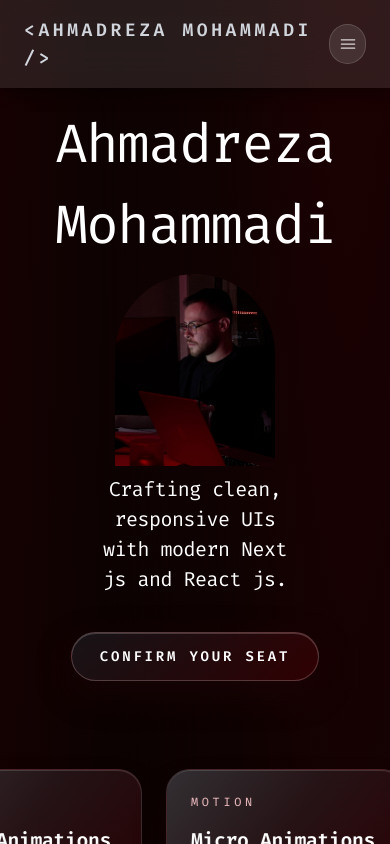
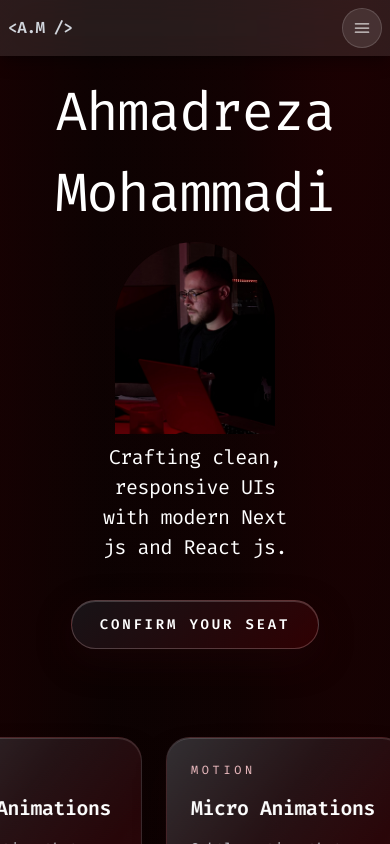
Before and after one commit to Ahmadreza-Mohammadi/my-portfolio, a React (Vite) app: page / in a window 390 px wide. Shown: the top 844 px of the page. Built offline with nearby package versions, Linux system fonts and the light colour scheme.

Commit message:
Refactor Navbar component for improved responsiveness and styling. Adjust layout, text sizes, and button dimensions for better mobile compatibility.

```diff
--- a/src/components/layout/Navbar.jsx
+++ b/src/components/layout/Navbar.jsx
@@ -132,9 +132,16 @@ function Navbar() {
 
   return (
     <nav className="sticky top-0 z-50 flex justify-center">
-      <div className="relative flex w-full items-center justify-between  bg-white/10 px-6 py-4 text-gray-300 shadow-lg shadow-black/30 backdrop-blur-xl md:px-8">
-        <Link to="/about" className="text-lg font-semibold uppercase tracking-[0.2em] text-gray-300">
-          &lt;Ahmadreza Mohammadi /&gt;
+      <div className="relative flex w-full items-center justify-between gap-2 bg-white/10 px-2 py-2 text-gray-300 shadow-lg shadow-black/30 backdrop-blur-xl sm:px-4 sm:py-3 md:px-6 md:py-4 lg:px-8">
+        <Link
+          to="/about"
+          className="text-[16px] sm:text-sm md:text-lg font-semibold uppercase tracking-tight sm:tracking-[0.2em] text-gray-300 whitespace-nowrap overflow-hidden text-ellipsis shrink min-w-0"
+          style={{ maxWidth: "calc(100% - 3.5rem)" }}
+        >
+          <span className="hidden min-[400px]:inline">
+            &lt;Ahmadreza Mohammadi /&gt;
+          </span>
+          <span className="min-[400px]:hidden">&lt;A.M /&gt;</span>
         </Link>
         <div className="hidden gap-6 text-lg font-medium tracking-wide md:flex">
           {navLinks.map((link) => (
@@ -195,7 +202,15 @@ function Navbar() {
           type="button"
           aria-expanded={isMenuVisible}
           onClick={toggleMenu}
-          className="flex h-10 w-10 items-center justify-center rounded-full border border-white/15 bg-white/10 text-white/80 transition-all duration-300 hover:bg-white/20 hover:text-white md:hidden"
+          style={{
+            width: "2.5rem",
+            height: "2.5rem",
+            minWidth: "2.5rem",
+            minHeight: "2.5rem",
+            flexShrink: 0,
+            aspectRatio: "1 / 1",
+          }}
+          className="flex items-center justify-center rounded-full border border-white/15 bg-white/10 text-white/80 transition-all duration-300 hover:bg-white/20 hover:text-white md:hidden"
         >
           {showCloseIcon ? (
             <svg
```
